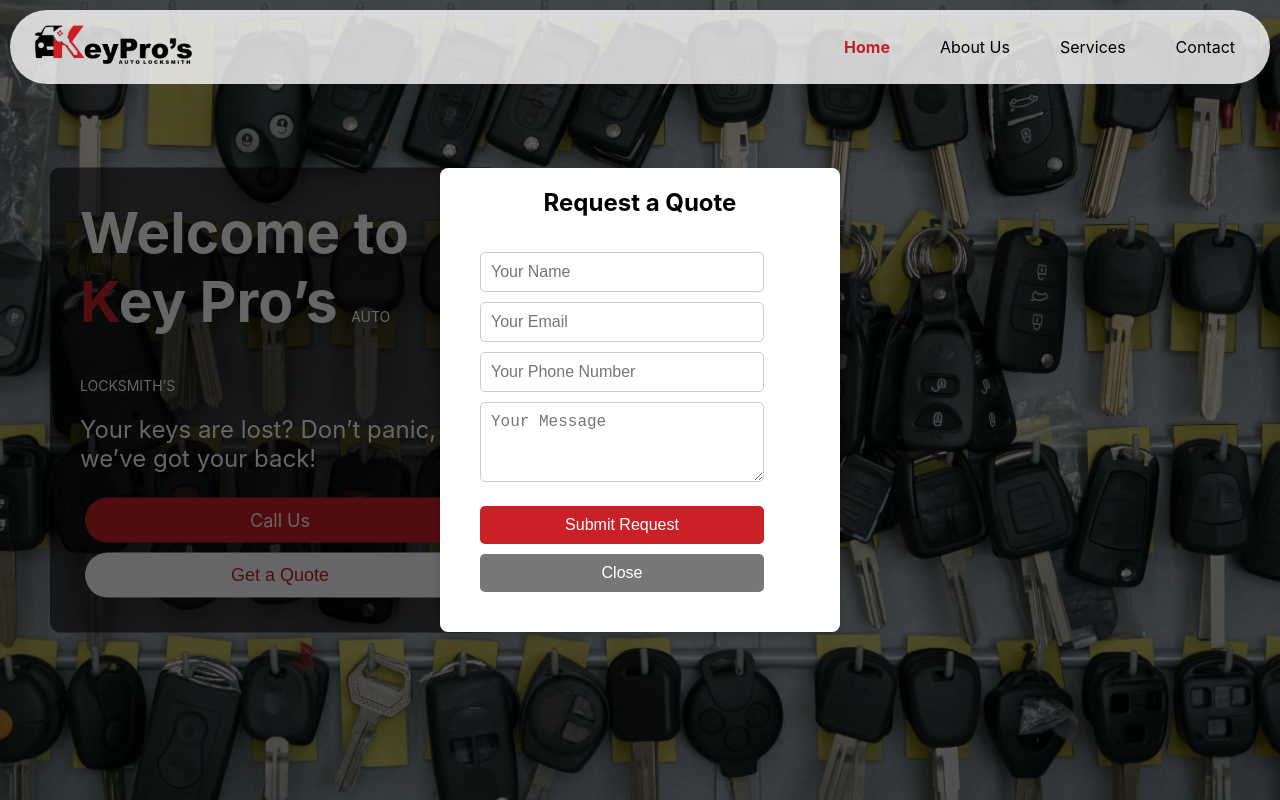
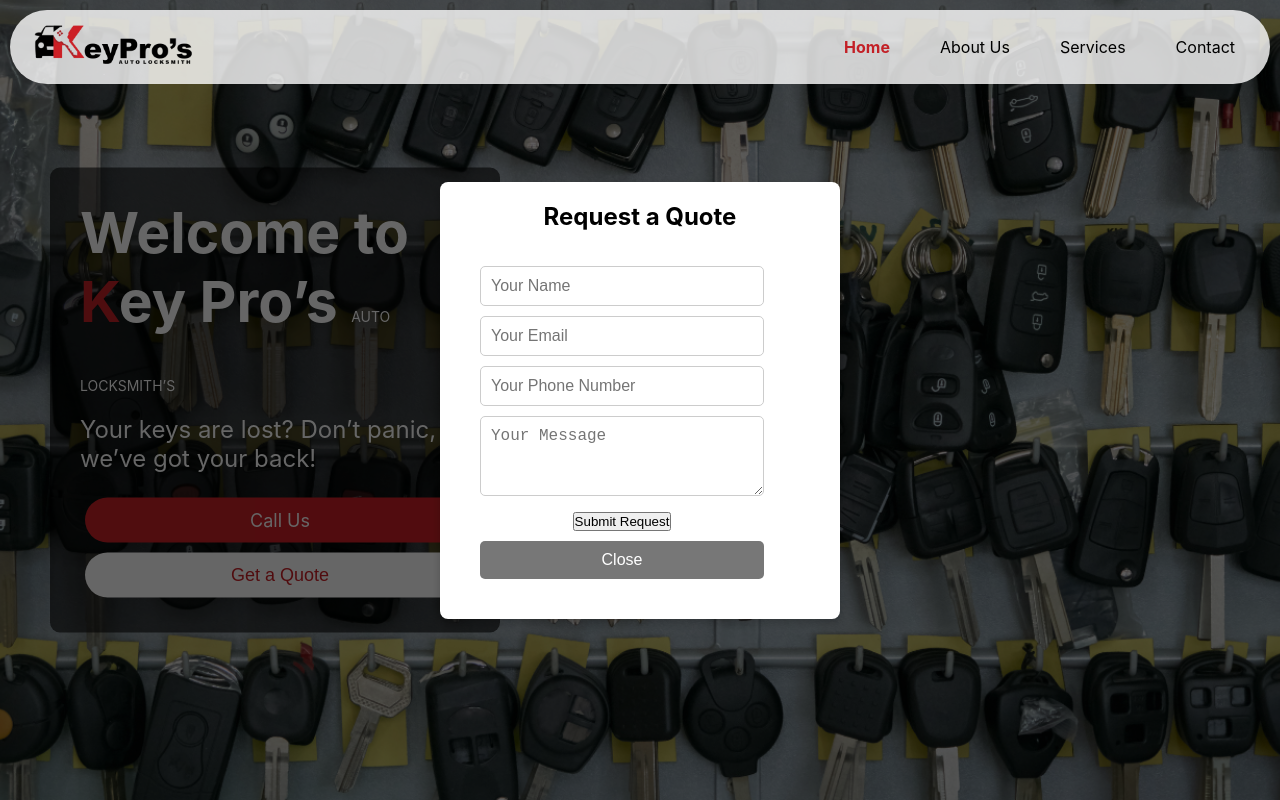
Before and after one commit to Abrar-Nabi/Keypros, a React (Create React App) app in the folder frontend/: page / in a window 1280 px wide. Both pictures are taken after a click on the button "Get a Quote". Shown: the top 800 px of the page. Built offline with nearby package versions, Linux system fonts and the light colour scheme.

Commit message:
Update QuoteForm.js

```diff
--- a/frontend/src/components/QuoteForm.js
+++ b/frontend/src/components/QuoteForm.js
@@ -102,9 +102,10 @@ const QuoteForm = ({ onClose }) => {
               required
             />
 
-            <button type="submit" className="quote-submit-btn" disabled={status === "loading"}>
-              {status === "loading" ? "Sending..." : "Submit Request"}
-            </button>
+            <button type="submit" disabled={status === "loading"} onTouchStart={(e) => e.preventDefault()}>
+  {status === "loading" ? "Sending..." : "Submit Request"}
+</button>
+
             <button className="quote-close-btn" type="button" onClick={onClose}>Close</button>
           </form>
         )}
```
